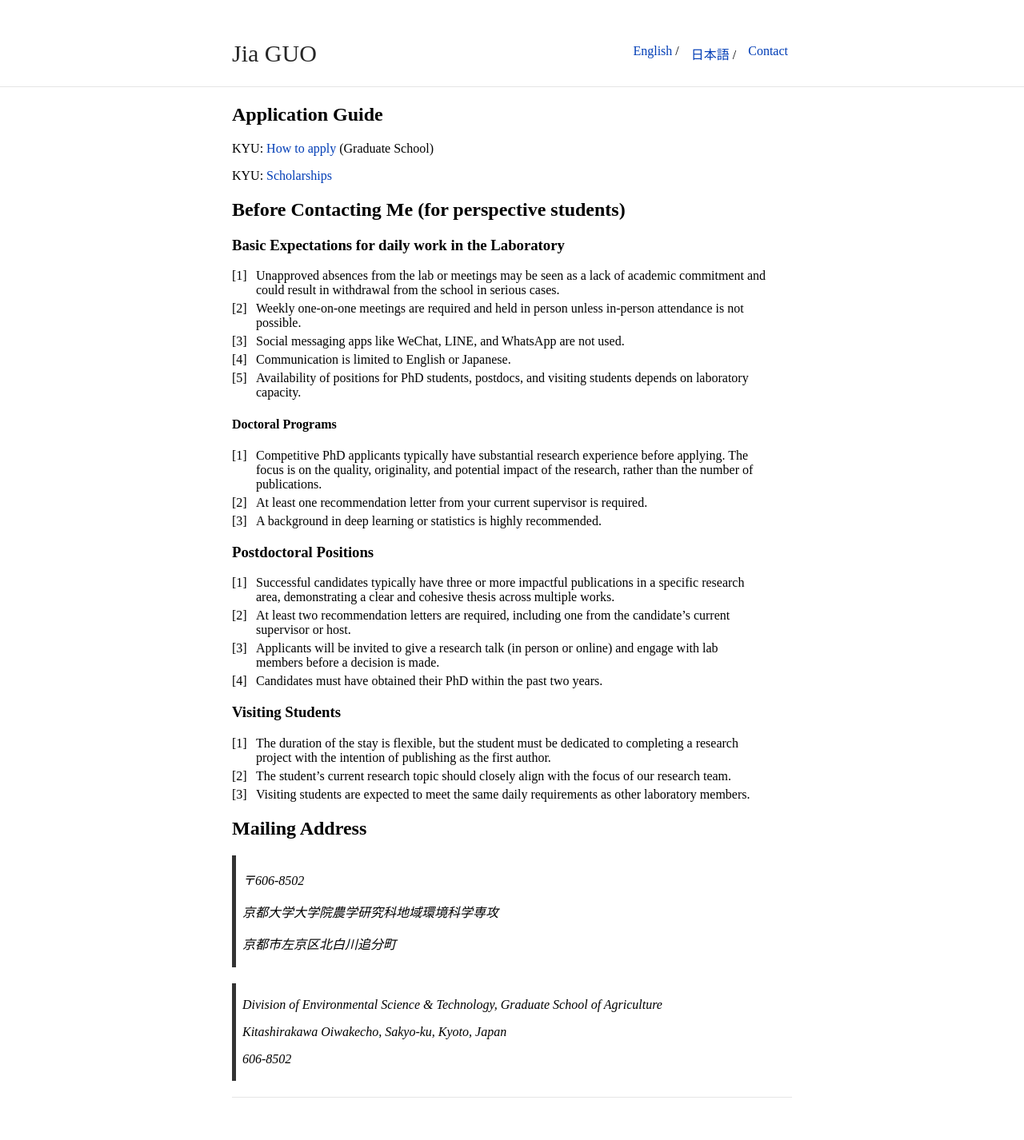
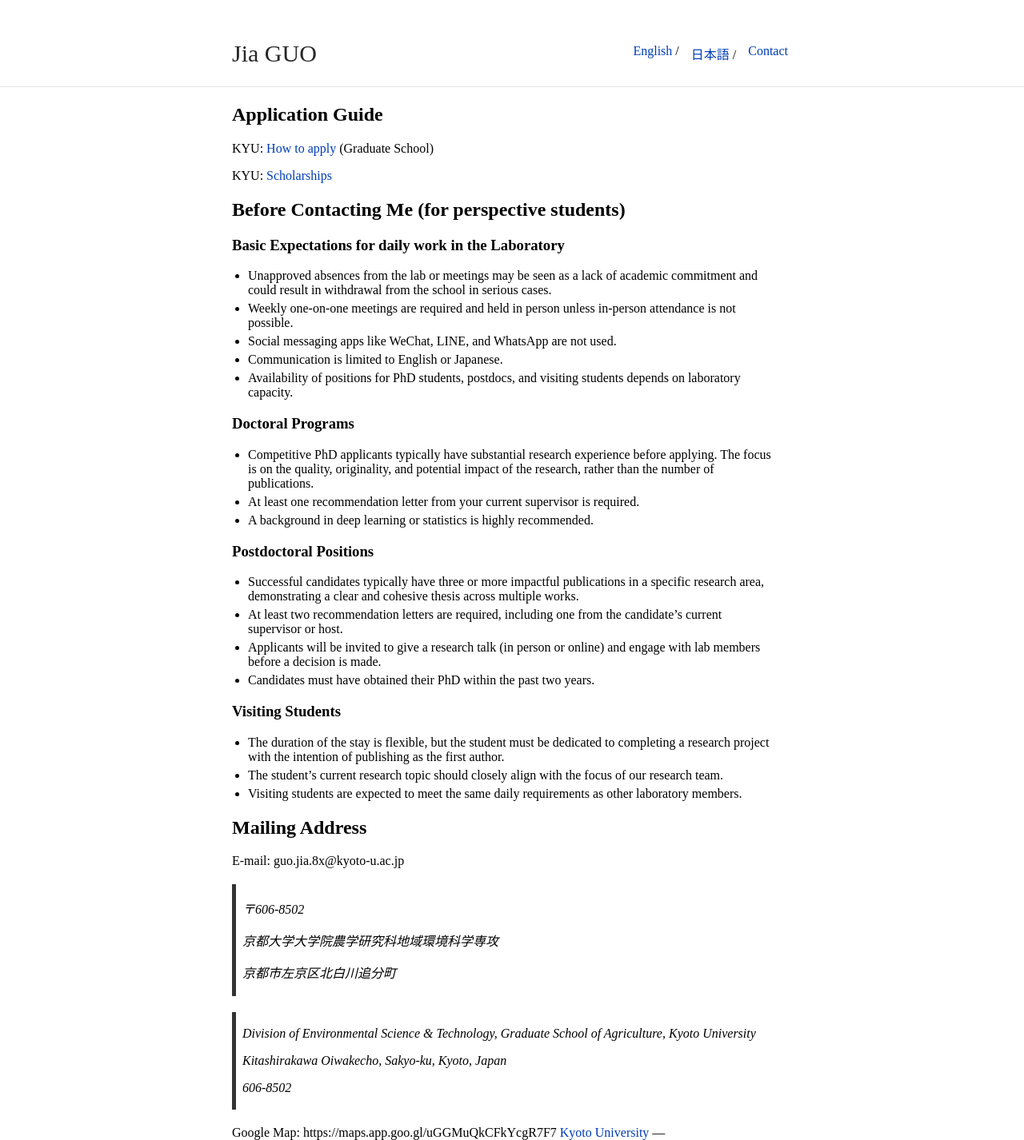
Before and after one commit to JiaGUOCV/JiaGUOCV.github.io, a Jekyll site: the page built from contact.md, in a window 1280 px wide. Shown: the whole page at 80% size. Built offline with Jekyll 4.4.1, drawn with Linux system fonts in a browser that asks for light colours; our own code applies the rules of GitHub Pages for plain Markdown files; before the commit the page ends 1374 px from its top, so only the background shows below that.

Commit message:
contact3

```diff
--- a/contact.md
+++ b/contact.md
@@ -12,30 +12,31 @@ KYU: [Scholarships](https://www.kyoto-u.ac.jp/en/education-campus/procedures/sch
 ## Before Contacting Me (for perspective students)
 
 ### Basic Expectations for daily work in the Laboratory
-1. Unapproved absences from the lab or meetings may be seen as a lack of academic commitment and could result in withdrawal from the school in serious cases.
-2. Weekly one-on-one meetings are required and held in person unless in-person attendance is not possible.
-3. Social messaging apps like WeChat, LINE, and WhatsApp are not used.
-4. Communication is limited to English or Japanese.
-5. Availability of positions for PhD students, postdocs, and visiting students depends on laboratory capacity.
+* Unapproved absences from the lab or meetings may be seen as a lack of academic commitment and could result in withdrawal from the school in serious cases.
+* Weekly one-on-one meetings are required and held in person unless in-person attendance is not possible.
+* Social messaging apps like WeChat, LINE, and WhatsApp are not used.
+* Communication is limited to English or Japanese.
+* Availability of positions for PhD students, postdocs, and visiting students depends on laboratory capacity.
 
-#### Doctoral Programs
-1. Competitive PhD applicants typically have substantial research experience before applying. The focus is on the quality, originality, and potential impact of the research, rather than the number of publications.
-2. At least one recommendation letter from your current supervisor is required.
-3. A background in deep learning or statistics is highly recommended.
+### Doctoral Programs
+* Competitive PhD applicants typically have substantial research experience before applying. The focus is on the quality, originality, and potential impact of the research, rather than the number of publications.
+* At least one recommendation letter from your current supervisor is required.
+* A background in deep learning or statistics is highly recommended.
 
 ### Postdoctoral Positions
-1. Successful candidates typically have three or more impactful publications in a specific research area, demonstrating a clear and cohesive thesis across multiple works.
-2. At least two recommendation letters are required, including one from the candidate’s current supervisor or host.
-3. Applicants will be invited to give a research talk (in person or online) and engage with lab members before a decision is made.
-4. Candidates must have obtained their PhD within the past two years.
+* Successful candidates typically have three or more impactful publications in a specific research area, demonstrating a clear and cohesive thesis across multiple works.
+* At least two recommendation letters are required, including one from the candidate’s current supervisor or host.
+* Applicants will be invited to give a research talk (in person or online) and engage with lab members before a decision is made.
+* Candidates must have obtained their PhD within the past two years.
 
 ### Visiting Students
-1. The duration of the stay is flexible, but the student must be dedicated to completing a research project with the intention of publishing as the first author.
-2. The student’s current research topic should closely align with the focus of our research team.
-3. Visiting students are expected to meet the same daily requirements as other laboratory members.
+* The duration of the stay is flexible, but the student must be dedicated to completing a research project with the intention of publishing as the first author.
+* The student’s current research topic should closely align with the focus of our research team.
+* Visiting students are expected to meet the same daily requirements as other laboratory members.
 
 
 ## Mailing Address
+E-mail: guo.jia.8x@kyoto-u.ac.jp
 
 > 〒606-8502
 >
@@ -43,11 +44,13 @@ KYU: [Scholarships](https://www.kyoto-u.ac.jp/en/education-campus/procedures/sch
 >
 >京都市左京区北白川追分町
 
->Division of Environmental Science & Technology, Graduate School of Agriculture
+>Division of Environmental Science & Technology, Graduate School of Agriculture, Kyoto University
 >
 >Kitashirakawa Oiwakecho, Sakyo-ku, Kyoto, Japan
 >
 >
 >606-8502
 
+Google Map: https://maps.app.goo.gl/uGGMuQkCFkYcgR7F7
+[Kyoto University](https://maps.app.goo.gl/uGGMuQkCFkYcgR7F7)
 ---
```
Also changed, not shown: index.md (+16 -24 lines).
